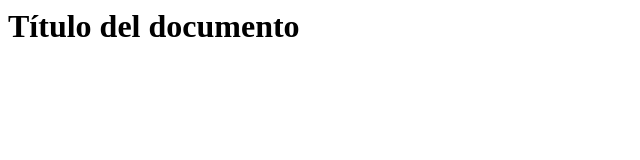
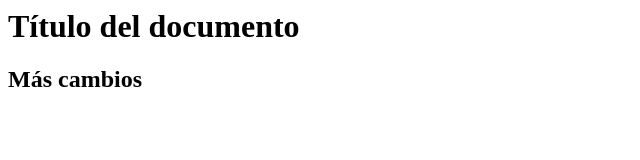
Before and after one commit to xamaruk/ejercicio_git, a plain HTML site: page index.html in a window 1280 px wide. Shown: the whole page, without its empty margins (0-640 px from the left). Drawn offline with Linux system fonts and the light colour scheme.

Commit message:
añadimos h2

```diff
--- a/index.html
+++ b/index.html
@@ -4,5 +4,8 @@
     </head>
     <body>
         <h1>Título del documento</h1>
+        <h2>
+            Más cambios
+        </h2>
     </body>
 </html>
```
